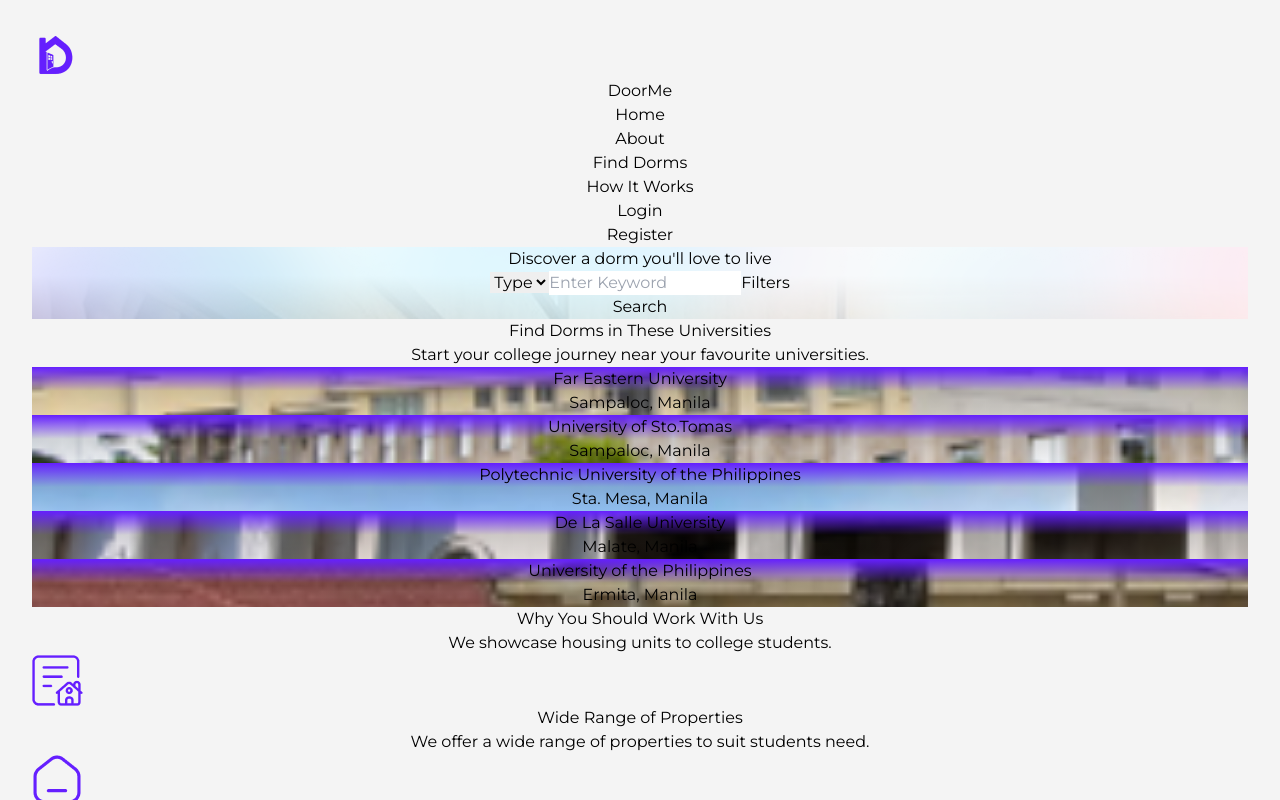
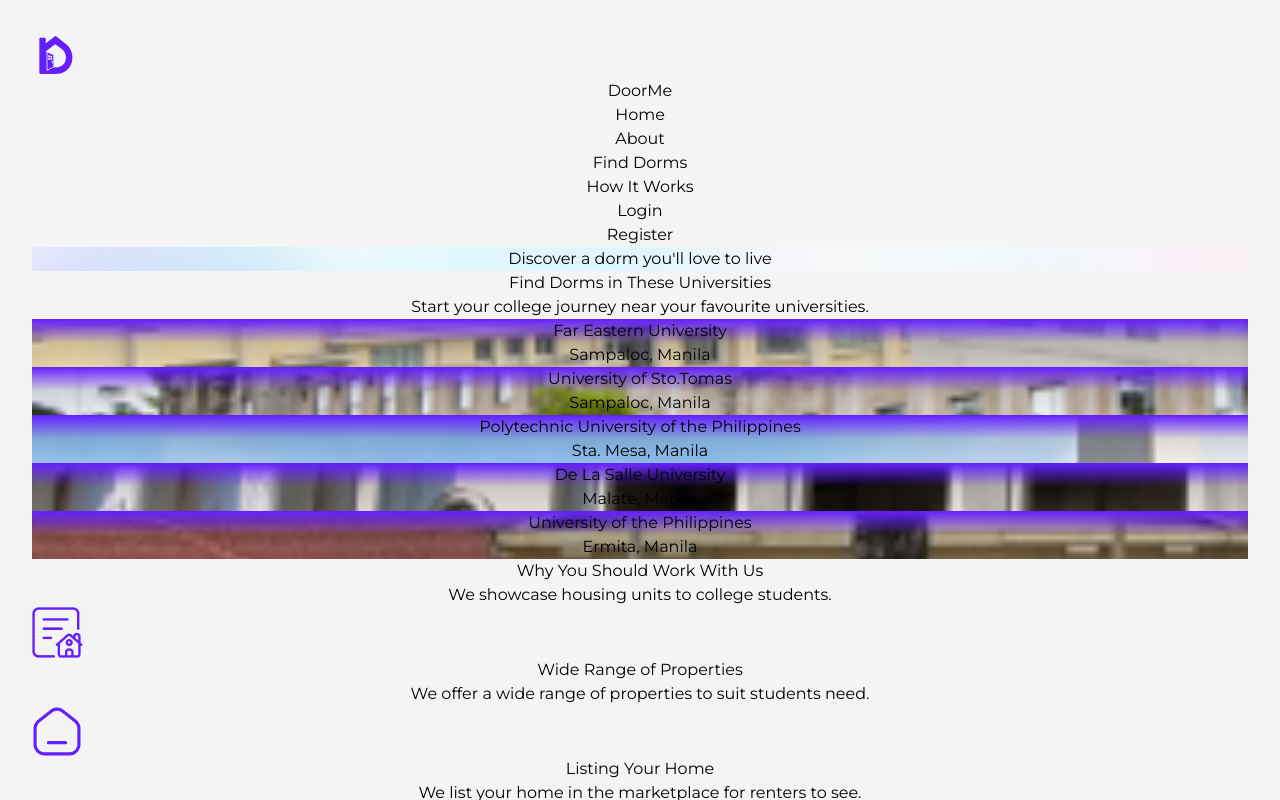
Before and after one commit to jaypeepeep/DoorMe, a React (Vite) app: page / in a window 1280 px wide. Shown: the top 800 px of the page. Built offline with nearby package versions, Linux system fonts and the light colour scheme.

Commit message:
Removed search in landing

```diff
--- a/src/components/search/KeywordSearch.jsx
+++ b/src/components/search/KeywordSearch.jsx
@@ -1,18 +1,10 @@
+// KeywordSearch.js
 import React from 'react';
-import BorderButton from '../buttons/BorderButton';
-import DarkButton from '../buttons/DarkButton';
 
 const KeywordSearch = () => {
   return (
-    <div className="w-full flex gap-4 items-center bg-white rounded-full px-10 py-3">
-        <select name="type" className="bg-white w-1/5 border border-#E9E9E9 text-gray-800 font-semibold px-2 py-2 rounded-full outline-none">
-                <option>Type</option>
-                <option>Type</option>
-                <option>Type</option>
-        </select>
-        <input type="text" placeholder="Enter Keyword" className="placeholder:text-gray-800 w-1/2 bg-white border border-#E9E9E9 rounded-full text-gray-800 font-semibold px-4 py-2 flex-grow  outline-none"/>
-        <BorderButton>Filters</BorderButton>
-        <DarkButton>Search</DarkButton>
+    <div className="empty-container">
+      {/* Empty Container */}
     </div>
   );
 };
```
